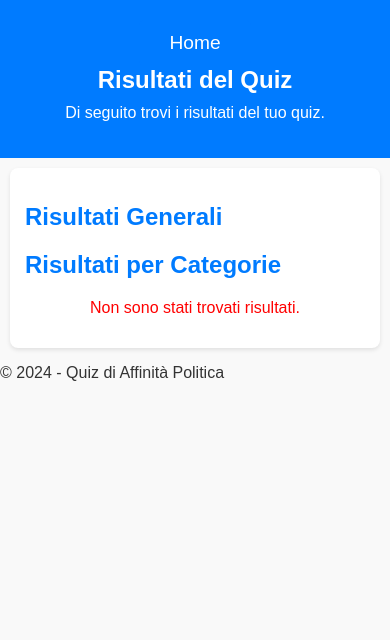
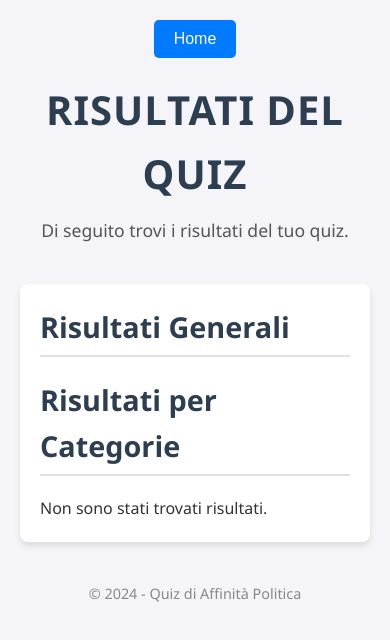
Before and after one commit to Tex024/political-affinity-quiz, a plain HTML site: page results.html in a window 390 px wide. Drawn offline with Linux system fonts and the light colour scheme.

Commit message:
Fixed for mobile

```diff
--- a/css/results_style.css
+++ b/css/results_style.css
@@ -1,84 +1,105 @@
-/* Global Styles */
-body {
-    font-family: 'Arial', sans-serif;
-    background-color: #f9f9f9;
-    color: #333;
+/* General resets */
+* {
   margin: 0;
   padding: 0;
   box-sizing: border-box;
 }
 
-  header {
-    background-color: #007BFF;
-    color: white;
-    text-align: center;
+body {
+  font-family: 'Segoe UI', Tahoma, Geneva, Verdana, sans-serif;
+  background-color: #f4f4f9;
+  color: #333;
+  line-height: 1.6;
   padding: 20px;
 }
 
+/* Header */
+header {
+  text-align: center;
+  margin-bottom: 40px;
+}
+
 header h1 {
-    margin: 0;
-    font-size: 2rem;
+  font-size: 2.5rem;
+  color: #2d3e50;
+  font-weight: 600;
+  letter-spacing: 1px;
+  text-transform: uppercase;
 }
 
 header p {
+  font-size: 1.1rem;
+  color: #555;
   margin-top: 10px;
-    font-size: 1rem;
 }
 
-  /* Results Container */
-  #results-container {
-    max-width: 900px;
-    margin: 20px auto;
-    padding: 20px;
-    background-color: #fff;
-    border-radius: 8px;
-    box-shadow: 0 2px 4px rgba(0, 0, 0, 0.1);
-  }
-
-  button {
-    font-size: 1.2rem;
+#home-button {
+  font-size: 1rem;
   background-color: #007bff;
   color: white;
   border: none;
-    padding: 12px 30px;
+  padding: 10px 20px;
   border-radius: 5px;
   cursor: pointer;
   transition: background-color 0.3s;
+  position: absolute;
+  right: 20px;
+  top: 20px;
 }
 
-  button:hover {
+#home-button:hover {
   background-color: #0056b3;
 }
 
-  article {
+/* Main content */
+main {
+  max-width: 800px;
+  margin: 0 auto;
+}
+
+#results-container {
+  background-color: #fff;
+  padding: 20px;
+  border-radius: 8px;
+  box-shadow: 0 4px 6px rgba(0, 0, 0, 0.1);
+}
+
+#results-container h2 {
+  font-size: 1.8rem;
+  color: #2d3e50;
+  margin-bottom: 15px;
+  border-bottom: 2px solid #e0e0e0;
+  padding-bottom: 5px;
+}
+
+#general-results,
+#category-results {
   margin-bottom: 20px;
 }
 
-  h2, h3 {
-    font-size: 1.5rem;
-    color: #007BFF;
+#general-results-list,
+#category-results-list {
+  font-size: 1.1rem;
+  color: #555;
+  line-height: 1.8;
 }
 
 .results-table {
   width: 100%;
   border-collapse: collapse;
-    margin-top: 10px;
+  margin: 20px 0;
+  font-size: 1rem;
+  text-align: left;
 }
 
-  .results-table th,
-  .results-table td {
-    padding: 8px;
-    text-align: left;
+.results-table th, .results-table td {
+  padding: 12px 15px;
   border: 1px solid #ddd;
 }
 
 .results-table th {
-    background-color: #f1f1f1;
+  background-color: #f4f4f4;
   font-weight: bold;
-  }
-
-  .results-table td {
-    font-size: 1rem;
 }
 
 .results-table tr:nth-child(even) {
@@ -86,29 +107,37 @@ body {
 }
 
 .results-table tr:hover {
-    background-color: #f0f0f0;
+  background-color: #f1f1f1;
 }
 
-  /* Error message */
-  .error {
-    color: red;
-    font-size: 1rem;
+.results-table td {
   text-align: center;
-    margin-top: 20px;
 }
 
-  /* Mobile responsiveness */
-  @media (max-width: 768px) {
-    header h1 {
-      font-size: 1.5rem;
+section h3 {
+  font-size: 1.2rem;
+  margin: 15px 0;
+  color: #333;
 }
 
-    .results-table th, .results-table td {
+
+/* Footer */
+footer {
+  text-align: center;
   font-size: 0.9rem;
+  color: #888;
+  margin-top: 40px;
 }
 
-    #results-container {
-      margin: 10px;
-      padding: 15px;
+footer p {
+  margin: 10px 0;
+}
+
+
+@media (max-width: 768px) {
+  #home-button {
+    position: static; /* Remove absolute positioning */
+    float: top; /* Make it float to the right */
+    margin-bottom: 20px; /* Add margin to create space below the button */
   }
 }
```
Also changed, not shown: css/question_style.css (+14 -0 lines). Lines whose indentation alone changed are shown as unchanged.
